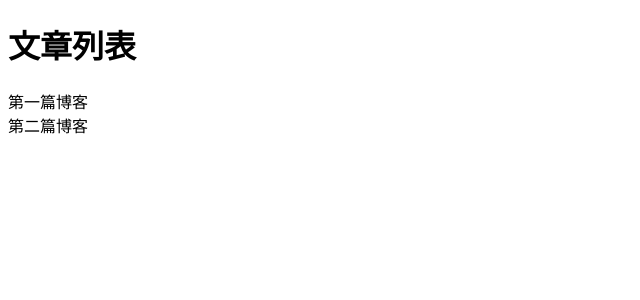
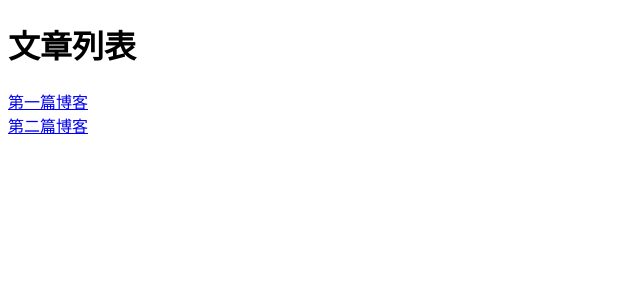
Before and after one commit to Wu585/nextjs-blog, a Next.js app: page /posts in a window 1280 px wide. Shown: the top 300 px of the page, without its empty margins (0-640 px from the left). Built offline with nearby package versions, Linux system fonts and the light colour scheme.

Commit message:
升级版ssr完成中

```diff
--- a/pages/posts/index.tsx
+++ b/pages/posts/index.tsx
@@ -3,6 +3,7 @@ import {Post, usePosts} from '../../hooks/usePosts';
 import React from 'react';
 import getPosts from '../../lib/posts';
 import posts from '../../lib/posts';
+import Link from 'next/link';
 
 // 客户端渲染
 /*const PostsIndex: NextPage = () => {
@@ -28,7 +29,9 @@ const PostsIndex: NextPage<Props> = (props) => {
     <div>
       <h1>文章列表</h1>
       {posts.map(p => <div key={p.id}>
-        {p.id}
+        <Link href={`/posts/${p.id}`}>
+          <a>{p.id}</a>
+        </Link>
       </div>)}
     </div>
   );
```
Also changed, not shown: pages/posts/[id].tsx (added, +9 -0 lines).
